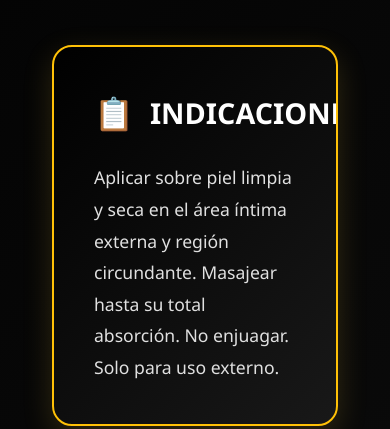
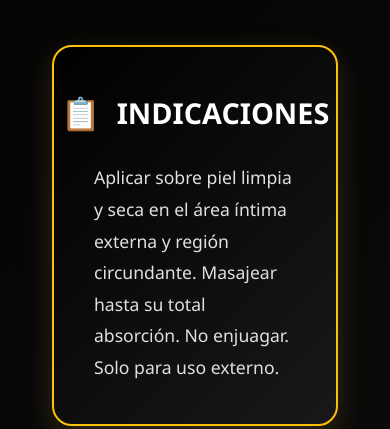
Before and after one commit to fresche1/fresche1.com, a plain HTML site: page instructions.html in a window 390 px wide. Shown: the part 747-1176 px from the top of the page. Drawn offline with Linux system fonts and the light colour scheme.

Commit message:
Centrar títulos de tarjetas de instrucciones en mobile

```diff
--- a/styles.css
+++ b/styles.css
@@ -2922,6 +2922,13 @@ body.theme-women .qr-center img {
     word-break: break-word;
     text-align: center;
     line-height: 1.8;
+}
+
+@media (max-width: 768px) {
+    .instruction-box h2 {
+        justify-content: center;
+        text-align: center;
+    }
 }
 
 .product-features {
```
